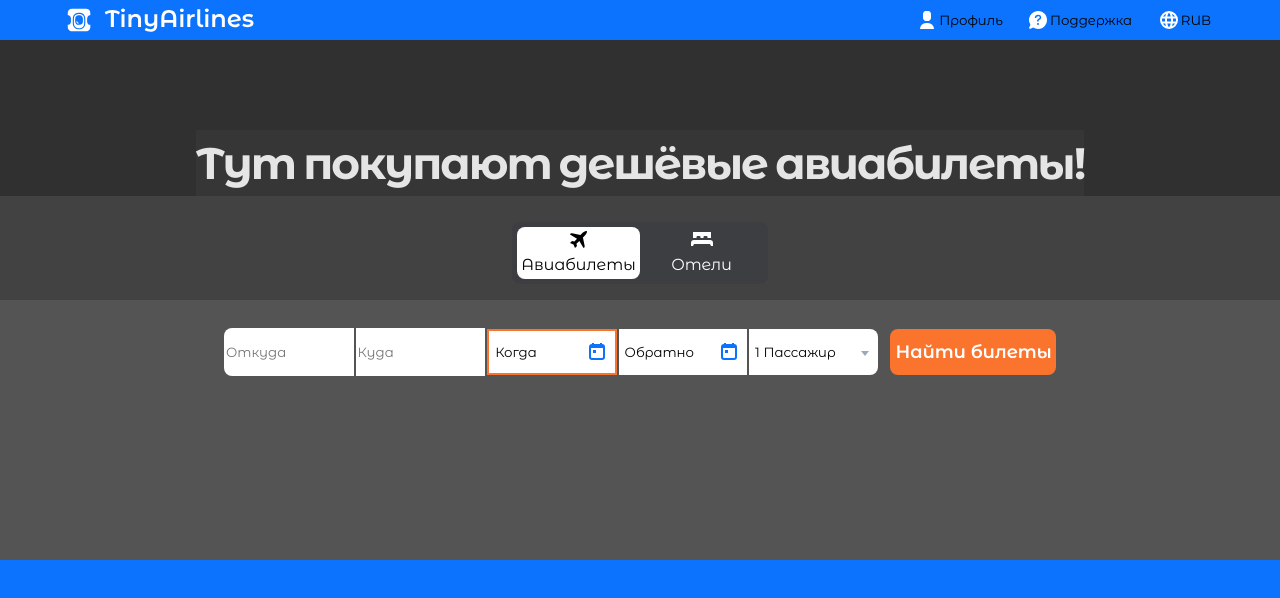
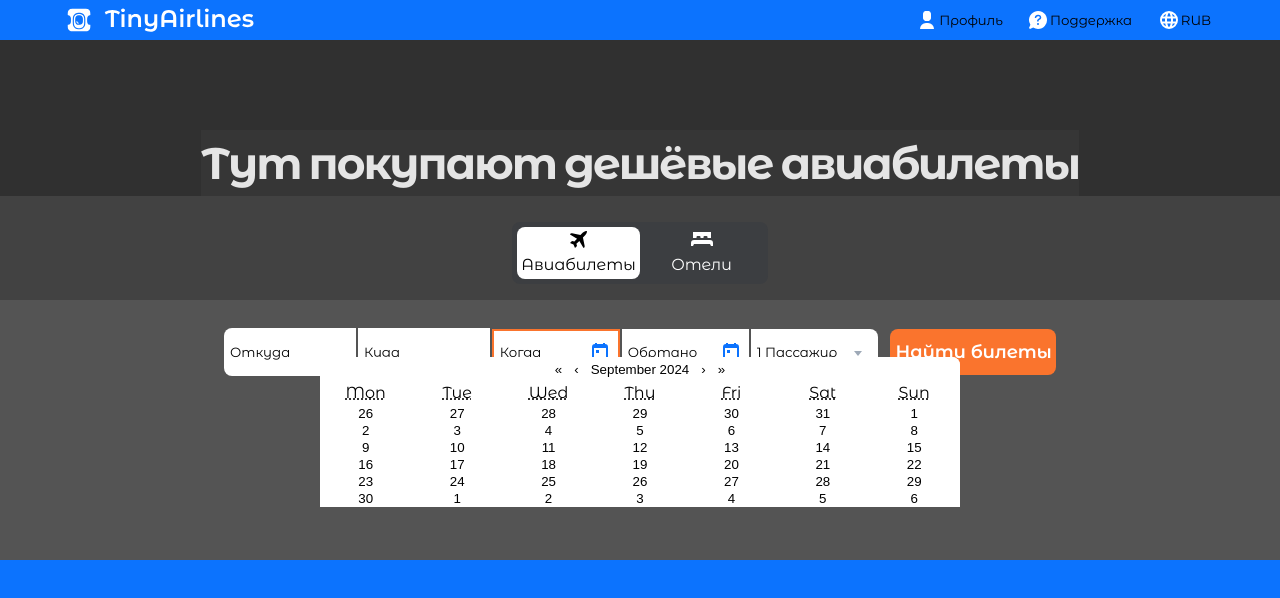
Before and after one commit to MVST3RP1ECE/Tiny-Airlines, a React (Vite) app: page / in a window 1280 px wide. Both pictures are taken after a click on the button "Когда". Shown: the top 598 px of the page. Built offline with nearby package versions, Linux system fonts and the light colour scheme.

Commit message:
added: some styles, calendar functional. Work in progress..

```diff
--- a/src/Components/MainSection/MainSection.css
+++ b/src/Components/MainSection/MainSection.css
@@ -72,6 +72,7 @@ li, ul{
 }
 
 .form_tickets_wrapper{
+    position: relative;
     height: 50%;
     width: 100%;
     background-color: #545454;
@@ -120,7 +121,8 @@ li, ul{
 }
 
 .tour_plaintext{
-    overflow-wrap: anywhere;
+    /* overflow-wrap: anywhere; */
+    overflow: hidden;
 }
 
 .main_form{
@@ -171,13 +173,13 @@ li, ul{
     font-size: 18px;
 }
 
-/* TODO  Сделать отступы внутри первых 2х input, при наборе текста placeholder стоит после курсора
-        + сделать псевдоэлемент ::after в последнем button абсолютно-позиционируемым
-*/
-/* .form_inner_wrapper > input::placeholder{
-    padding-left: 5px;
+.form_inner_wrapper > input::placeholder{
     color: black;
-} */
+}
+
+.form_inner_wrapper > input[type="text"]{
+    padding-left: 6px;
+}
 
 .form_inner_wrapper > *:focus{
     border: 2px solid var(--accent-color);
@@ -185,8 +187,10 @@ li, ul{
 
 .button_inner_wrapper{
     display: flex;
+    position: relative;
     align-items: center;
     justify-content: space-between;
+    overflow: hidden;
 }
 
 .user_passenger::after{
@@ -199,5 +203,33 @@ li, ul{
     border-color: var(--grey-color) transparent transparent transparent;
     position: absolute;
     margin-top: 7px;
-    margin-left: 25px;
+    right: 10px;
 }
+
+.calendar_wrapper{
+    position: absolute;
+    display: flex;
+    width: 50%;
+    left: 25%;
+    bottom: 20.5%;
+    border-radius: 0.5rem;
+}
+.react-calendar__navigation,
+.react-calendar__viewContainer,
+.react-calendar__month-view{
+    border-radius: 0.5rem;
+}
+.react-calendar{
+    border-radius: 0.5rem;
+    height: 150px;
+    width: 740px;
+}
+
+.calendar_wrapper button,
+.calendar_wrapper abbr,
+.calendar_wrapper div{
+    background-color: white;
+    color: black;
+    border: 0;
+    /* text-decoration: double; */
+}
--- a/src/Components/MainSection/MainSection.jsx
+++ b/src/Components/MainSection/MainSection.jsx
@@ -1,3 +1,4 @@
+/* eslint-disable no-unused-vars */
 import React, { useRef, useState } from 'react'
 import './MainSection.css'
 import SvgAirplane from '../SVG/SvgAirplane'
@@ -5,13 +6,19 @@ import SvgHotel from '../SVG/SvgHotel'
 import Calendar from 'react-calendar'
 import SvgCalendar from '../SVG/SvgCalendar'
 import SvgPassenger from '../SVG/SvgPassenger'
+import {EngDayNumsToWeekdays, EngMonthNumsToMonthNames, RuDayNumsToWeekdays, RuMonthNumsToMonthNames} from
+'/src/ExternalLogic/DateConverter.js'
+
 
 export default function MainSection() {
-
-
     // toggled class: toggled--tour
     const [toggledTourClassAirplane, setToggledTourClassAirplane] = useState(true)
     const [toggledTourClassHotel, setToggledTourClassHotel] = useState(false)
+
+    const [userDateDisplayFrom, setUserDateDisplayFrom] = useState("Когда");
+    const [userDateDisplayTo, setUserDateDisplayTo] = useState("Обртано");
+
+    const [userDateToFocus, setUserDateToFocus] = useState(false);
 
     const toggleClickHandler = (e) => {
         e.preventDefault();
@@ -19,13 +26,44 @@ export default function MainSection() {
         setToggledTourClassHotel(!toggledTourClassHotel);
     }
 
+
+    const userClickCalendarDayFrom = (e) => {
+        const userDateFromObj = {
+            // TODO Сделать переключение на английский язык при смене языка в правом верхнем углу.
+            WeekDayFrom: RuDayNumsToWeekdays(e.getDay()),
+            DateFrom: e.getDate(),
+            MonthFrom: RuMonthNumsToMonthNames(e.getMonth()),
+            YearFrom: e.getFullYear(),
+            FullDate: e.toLocaleDateString()
+        }
+// --------------------------------- Строка с выбором пользователя мб далее понадобится, поэтому заранее сделал так.
+// --------------------------------- String with user choice maybe usefull, then i did this
+        const userDateFromChoosen = `${userDateFromObj.DateFrom} ${userDateFromObj.MonthFrom}, ${userDateFromObj.WeekDayFrom}`
+        setUserDateDisplayFrom(prev => userDateFromChoosen)
+// ---------------------------------
+        console.log(userDateFromObj);
+    }
+    function handleClickUserDateFrom(){
+        // console.log(123);
+        setUserDateToFocus(!userDateToFocus);
+    }
+
+    function handleClickUserDateTo(){
+        console.log(456);
+    }
+
+    function handleClickUserPassenger(){
+        console.log("Passengers");
+    }
+
+
   return (
     <>
         <div className='section_wrapper'>
             <section className='main_section'>
                 <div className='main_section_inner-wrapper'>
                     <div className='h1_wrapper'>
-                        <h1> Тут покупают дешёвые авиабилеты!</h1>
+                        <h1> Тут покупают дешёвые авиабилеты</h1>
                     </div>
                     <div className='nav_tour_wrapper'>
                         <nav className='nav_main_section'>
@@ -54,27 +92,27 @@ export default function MainSection() {
                             <div className='form_inner_wrapper'>
                                 <input type="text" placeholder='Откуда' name="" id="" />
                                 <input type="text" placeholder='Куда' name="" id="" />
-                                <button type="button">
+                                <button type="button" onFocus={handleClickUserDateFrom}>
                                     <div className='button_inner_wrapper'>
                                         <span className='user_date_from'>
-                                            Когда
+                                            {userDateDisplayFrom}
                                         </span>
                                         <>
                                             <SvgCalendar/>
                                         </>
                                     </div>
                                 </button>
-                                <button type="button">
+                                <button type="button" onFocus={handleClickUserDateTo}>
                                     <div className='button_inner_wrapper'>
                                             <span className='user_date_to'>
-                                            Обратно
+                                                {userDateDisplayTo}
                                             </span>
                                             <>
                                                 <SvgCalendar/>
                                             </>
                                         </div>
                                 </button>
-                                <button type="button" value="">
+                                <button type="button" value="" onClick={handleClickUserPassenger}>
                                     <div className='button_inner_wrapper'>
                                         <span className='user_passenger'>
                                             1 Пассажир
@@ -87,6 +125,15 @@ export default function MainSection() {
                                 <input type="submit" disabled value="Найти билеты"/>
                             </div>
                         </form>
+                        {
+                        userDateToFocus ?
+                        <div className='calendar_wrapper'>
+                            <Calendar
+                            defaultActiveStartDate={new Date()}
+                            onClickDay={userClickCalendarDayFrom}
+                            />
+                        </div>
+                        : ""}
                     </div>
                 </div>
             </section>
--- /dev/null
+++ b/src/ExternalLogic/DateConverter.js
@@ -0,0 +1,95 @@
+export function EngDayNumsToWeekdays(day){
+    switch (day){
+        case 0:
+            return "Sun";
+        case 1:
+            return "Mon";
+        case 2:
+            return "Tue";
+        case 3:
+            return "Wen";
+        case 4:
+            return "Thu";
+        case 5:
+            return "Fri";
+        case 6:
+            return "Sat";
+    }
+}
+
+export function EngMonthNumsToMonthNames(month){
+    switch (month){
+        case 0:
+            return "Jan";
+        case 1:
+            return "Feb";
+        case 2:
+            return "Mar";
+        case 3:
+            return "Apr";
+        case 4:
+            return "May";
+        case 5:
+            return "Jun";
+        case 6:
+            return "Jul";
+        case 7:
+            return "Aug";
+        case 8:
+            return "Sep";
+        case 9:
+            return "Oct";
+        case 10:
+            return "Nov";
+        case 11:
+            return "Dec";
+    }
+}
+
+export function RuDayNumsToWeekdays(day){
+    switch (day){
+        case 0:
+            return "Вс";
+        case 1:
+            return "Пн";
+        case 2:
+            return "Вт";
+        case 3:
+            return "Ср";
+        case 4:
+            return "Чт";
+        case 5:
+            return "Пт";
+        case 6:
+            return "Сб";
+    }
+}
+
+export function RuMonthNumsToMonthNames(month){
+    switch (month){
+        case 0:
+            return "Янв";
+        case 1:
+            return "Фев";
+        case 2:
+            return "Март";
+        case 3:
+            return "Апр";
+        case 4:
+            return "Май";
+        case 5:
+            return "Июнь";
+        case 6:
+            return "Июль";
+        case 7:
+            return "Авг";
+        case 8:
+            return "Сент";
+        case 9:
+            return "Окт";
+        case 10:
+            return "Нояб";
+        case 11:
+            return "Дек";
+    }
+}
```
Lines whose indentation alone changed are shown as unchanged.
